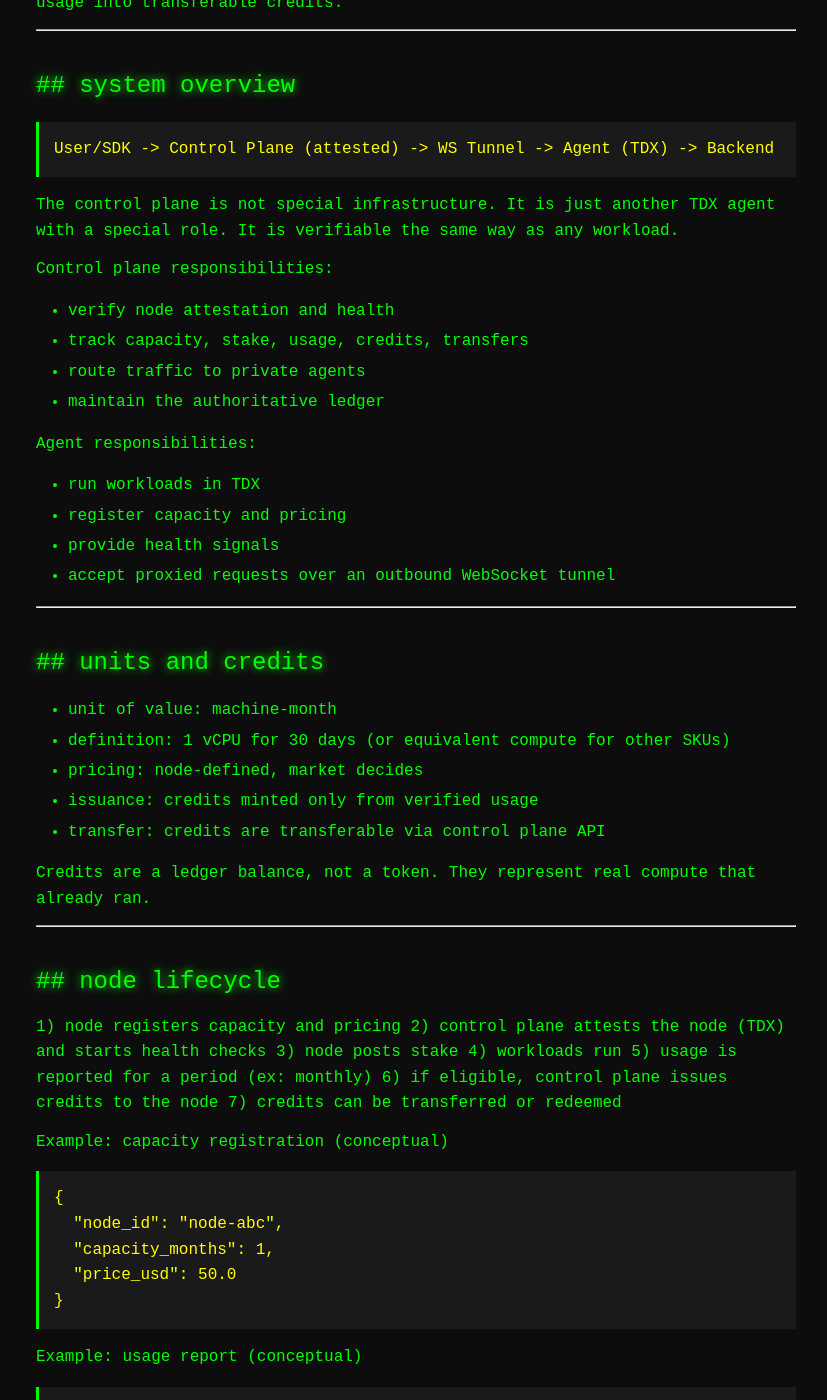
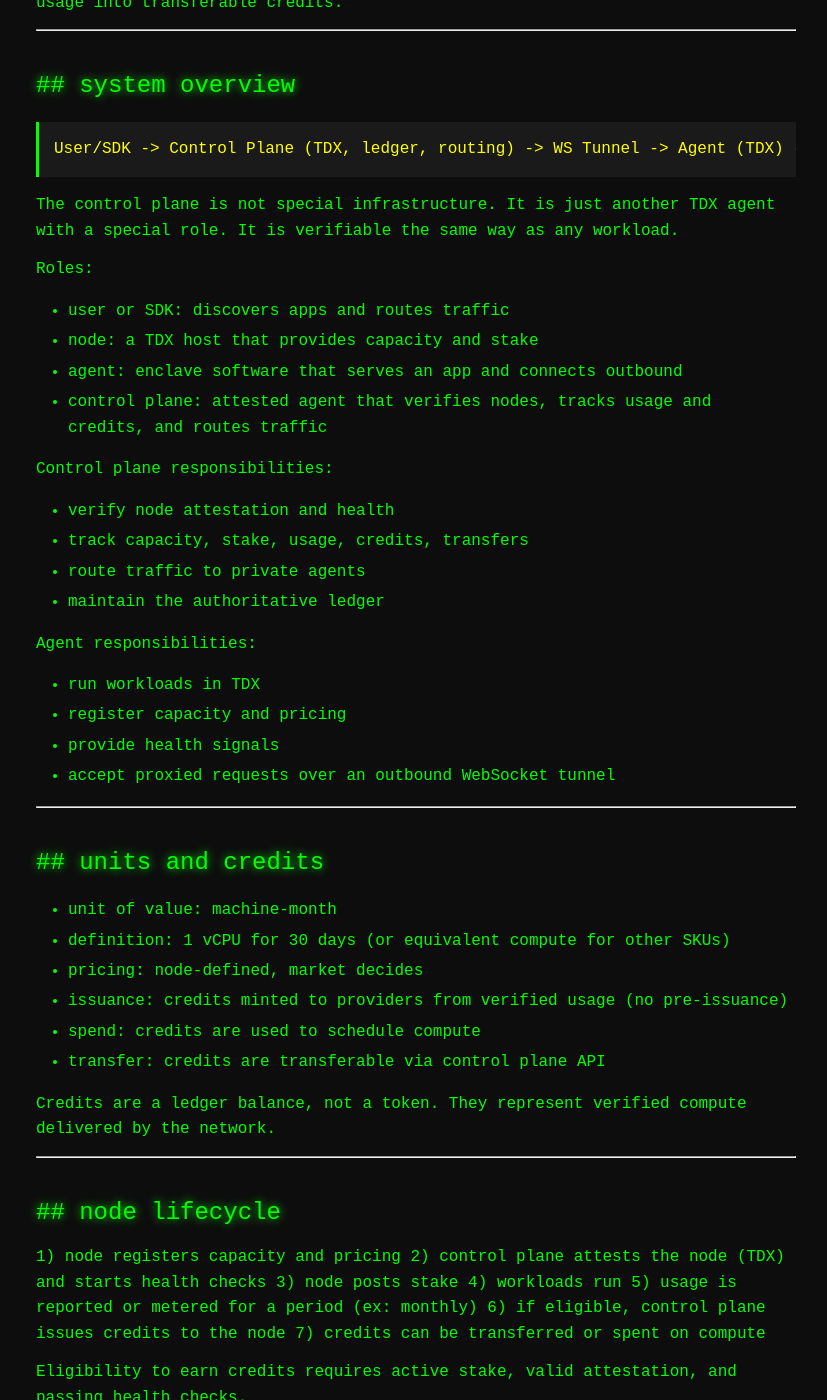
Before and after one commit to posix4e/easy-enclave, a Jekyll site: the page built from docs/whitepaper.md, in a window 1280 px wide and 1400 px high, scrolled down 932 px. Shown: the whole window, without its empty margins (224-1051 px from the left). Built offline with Jekyll 4.4.1, drawn with Linux system fonts in a browser that asks for light colours; some of the changed text lies outside the part shown.

Commit message:
Refine whitepaper credit flow

````diff
--- a/docs/whitepaper.md
+++ b/docs/whitepaper.md
@@ -14,9 +14,9 @@ Hardware-attested compute that trades like money.
 ## abstract
 
 Blockchains replicate the same work across many nodes. Cloud providers ask you to trust them.
-EasyEnclave uses Intel TDX to prove what runs, and a control plane ledger to account for usage.
-The unit of value is a machine-month. Credits are minted from verified utilization, are transferable,
-and are redeemable for compute. No tokens, no gas, no speculation.
+EasyEnclave uses Intel TDX to prove what runs, and a control plane ledger to account for verified usage.
+The unit of value is a machine-month. Credits are issued only when compute is delivered, can be transferred,
+and can be spent on compute. No tokens, no gas, no speculation.
 
 ---
 
@@ -39,11 +39,17 @@ Use TDX to prove execution, and a control plane ledger to turn real compute usag
 ## system overview
 
 ```
-User/SDK -> Control Plane (attested) -> WS Tunnel -> Agent (TDX) -> Backend
+User/SDK -> Control Plane (TDX, ledger, routing) -> WS Tunnel -> Agent (TDX) -> Backend
 ```
 
 The control plane is not special infrastructure. It is just another TDX agent with a special role.
 It is verifiable the same way as any workload.
+
+Roles:
+- user or SDK: discovers apps and routes traffic
+- node: a TDX host that provides capacity and stake
+- agent: enclave software that serves an app and connects outbound
+- control plane: attested agent that verifies nodes, tracks usage and credits, and routes traffic
 
 Control plane responsibilities:
 - verify node attestation and health
@@ -64,10 +70,11 @@ Agent responsibilities:
 - unit of value: machine-month
 - definition: 1 vCPU for 30 days (or equivalent compute for other SKUs)
 - pricing: node-defined, market decides
-- issuance: credits minted only from verified usage
+- issuance: credits minted to providers from verified usage (no pre-issuance)
+- spend: credits are used to schedule compute
 - transfer: credits are transferable via control plane API
 
-Credits are a ledger balance, not a token. They represent real compute that already ran.
+Credits are a ledger balance, not a token. They represent verified compute delivered by the network.
 
 ---
 
@@ -77,9 +84,11 @@ Credits are a ledger balance, not a token. They represent real compute that alre
 2) control plane attests the node (TDX) and starts health checks
 3) node posts stake
 4) workloads run
-5) usage is reported for a period (ex: monthly)
+5) usage is reported or metered for a period (ex: monthly)
 6) if eligible, control plane issues credits to the node
-7) credits can be transferred or redeemed
+7) credits can be transferred or spent on compute
+
+Eligibility to earn credits requires active stake, valid attestation, and passing health checks.
 
 Example: capacity registration (conceptual)
 
@@ -108,6 +117,7 @@ Example: usage report (conceptual)
 ## staking and trust
 
 Staking is the availability guarantee. Hardware proves correctness, stake ensures uptime.
+Stake is required to be eligible to earn credits.
 
 Rule of thumb:
 - provide 1 month of capacity -> stake 1 day of machine time (about 3 percent)
@@ -133,30 +143,24 @@ The SDK resolves apps and routes through the proxy.
 ## offline verification
 
 TDX quotes and measurements can be verified offline. No network is required to validate
-that a node is real. Transfers, redemption, and credit issuance require the control plane
+that a node is real. Transfers, spending, and credit issuance require the control plane
 ledger to be online.
 
 ---
 
-## economics
+## credit flow
 
-### transfers
+Providers earn credits from verified usage. Clients acquire credits from providers or transfers,
+then spend credits to schedule compute.
+Transfers move credits between accounts.
 
-Credits move through a simple ledger update:
+Example: transfer
 
 ```
 Alice has: 2 machine-months
 Bob wants: compute
 
 Alice -> control plane API -> Bob
-```
-
-### redeem for compute
-
-Credits are redeemable for real compute at full value:
-
-```
-1 machine-month -> 1 month of compute
 ```
 
 ---
@@ -180,7 +184,7 @@ voting power = stake_amount * reputation_score
 - attestation verification
 
 ### next
-- usage-based credits, transfers API, redemption flow
+- usage-based credits, transfers API, spend flow
 - agent proxies (private agents behind control plane)
 - abuse system dashboard (stake-weighted trust)
 - third-party exchange open source release
````
